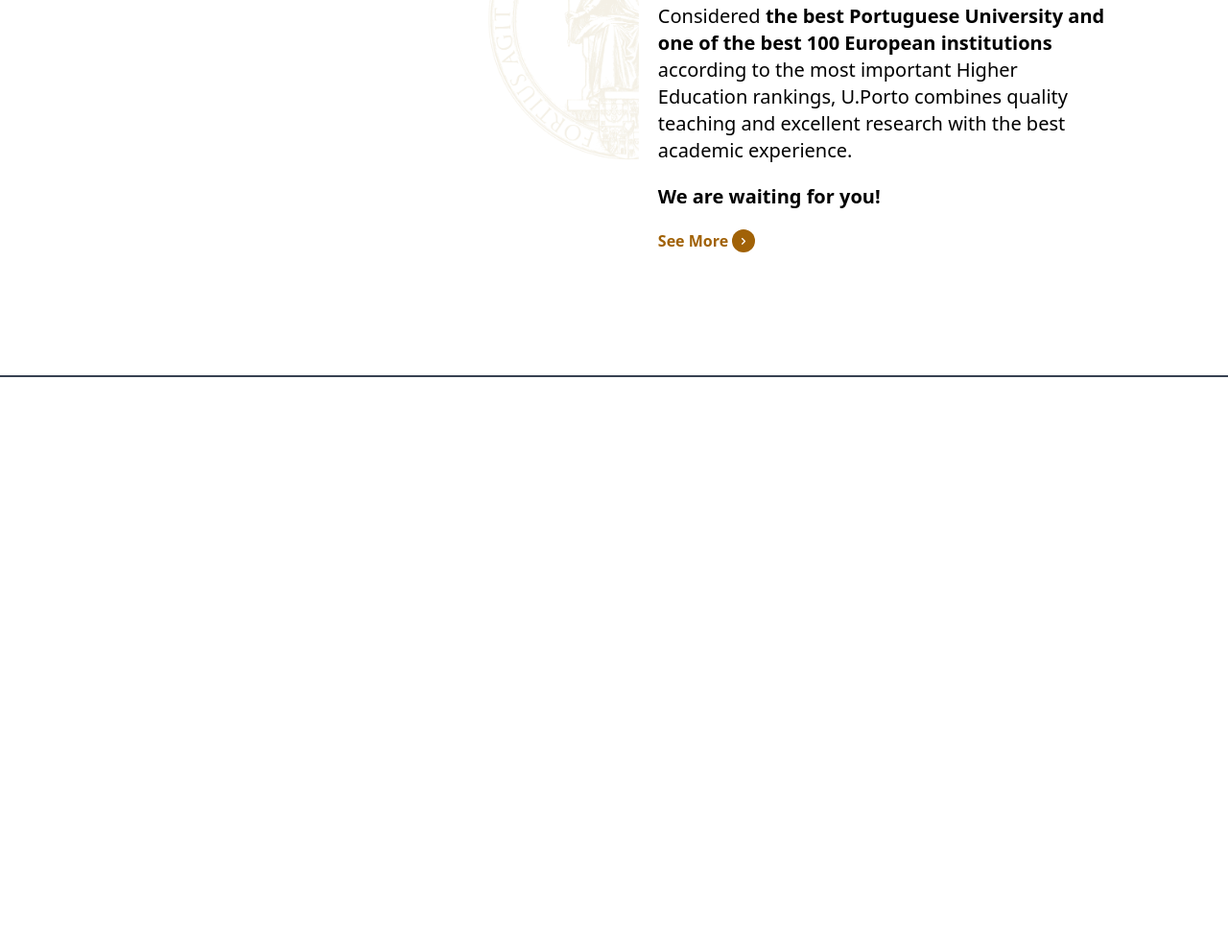
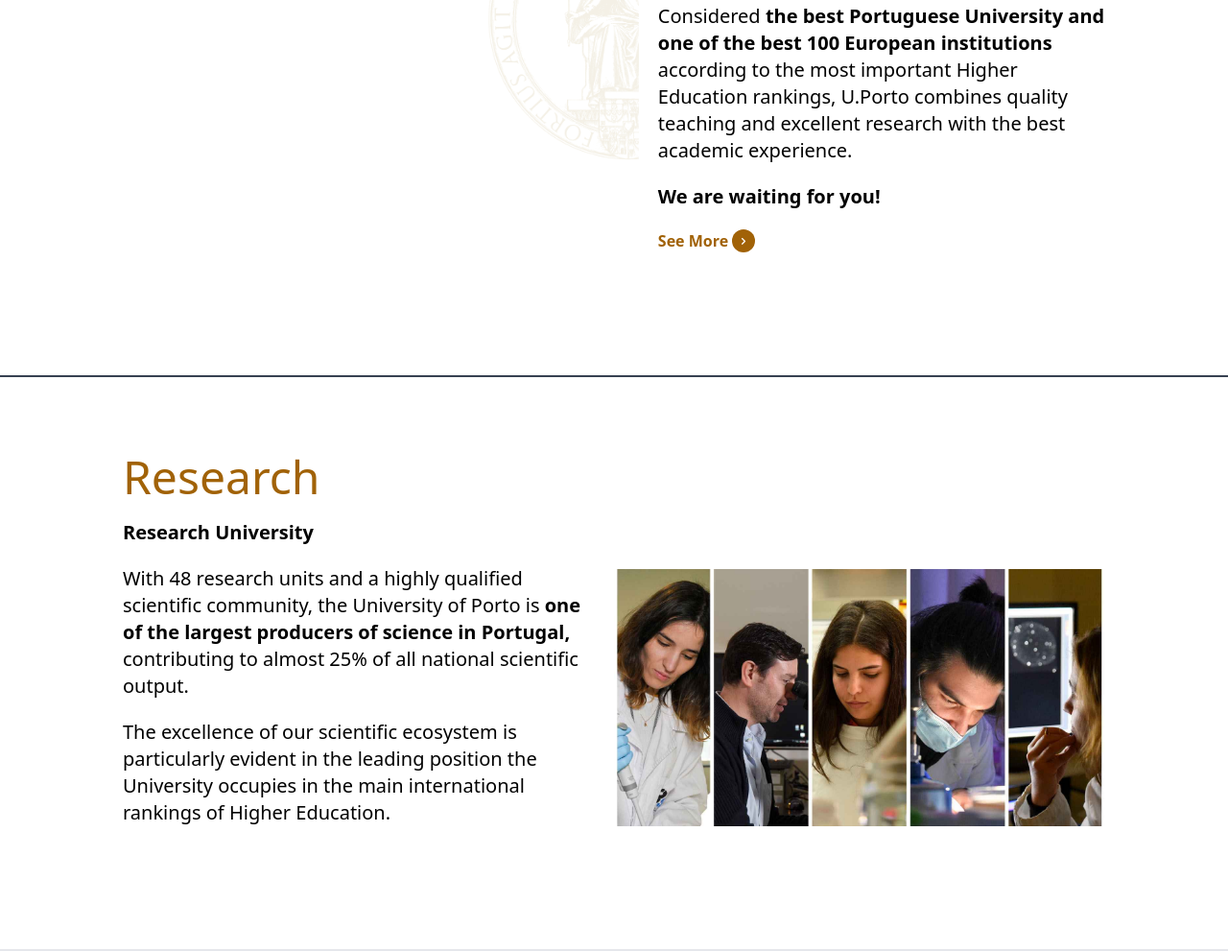
Before and after one commit to VictorMugisha/tailwind-cloning-gate, a website built with Vite: page index.html in a window 1280 px wide. Shown: the part 2586-3577 px from the top of the page at 96% size. Before the commit the page ends 2979 px from the top, so only its background shows below. Built offline with nearby package versions, Linux system fonts and the light colour scheme; files whose address does not match are found by name.

Commit message:
Added research section

```diff
--- a/index.html
+++ b/index.html
@@ -211,6 +211,20 @@
         </div>
       </section>
 
+
+      <!-- RESEARCH SECTION -->
+      <section class="pt-20 pb-32 border-b-2 px-6 flex flex-col items-start lg:items-end gap-5 lg:flex-row lg:px-32 lg:justify-between">
+        <div>
+          <h1 class="text-4xl lg:text-5xl text-yellow-700 font-light pb-5">Research</h1>
+          <div class="flex flex-col items-start gap-5">
+            <p class="text-xl font-semibold">Research University</p>
+            <p class="font-light text-xl">With 48 research units and a highly qualified scientific community, the University of Porto is <span class="font-semibold">one of the largest producers of science in Portugal,</span> contributing to almost 25% of all national scientific output.</p>
+            <p class="font-light text-xl">The excellence of our scientific ecosystem is particularly evident in the leading position the University occupies in the main international rankings of Higher Education.</p>
+          </div>
+        </div>
+        <img src="./images/research.jpeg" class="w-full lg:w-1/2" >
+      </section>
+
     </section>
   </body>
 </html>
```
Also changed, not shown: images/research.jpeg (added).
